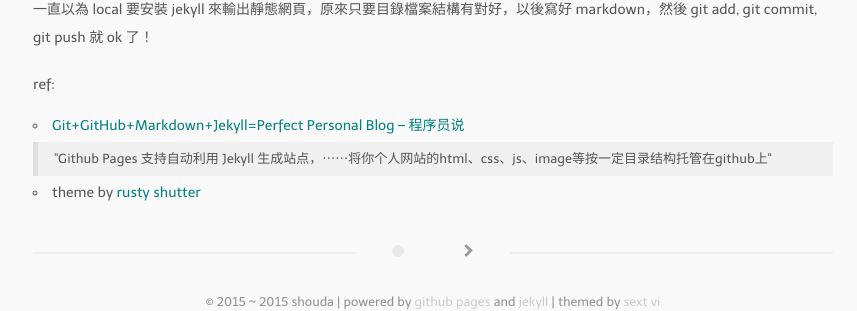
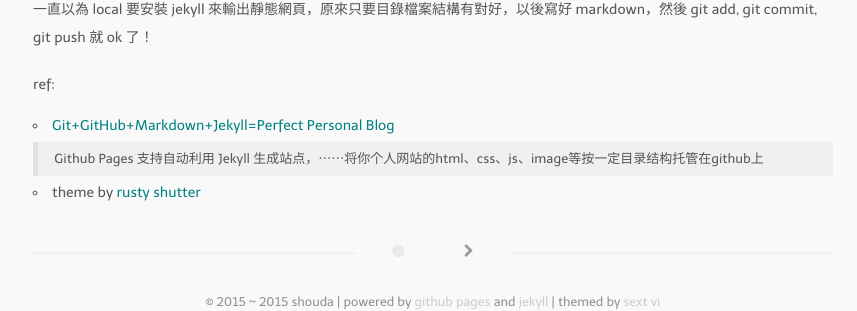
Before and after one commit to shouda/shouda.github.io, a Jekyll site: the page built from _posts/2015-02-11-hello-Jekyll.markdown, in a window 1280 px wide. Shown: the part 218-529 px from the top of the page, without its empty margins (207-1064 px from the left). Built offline with Jekyll 4.4.1, drawn with Linux system fonts in a browser that asks for light colours; nearby versions of some CDN libraries; Markdown is read by kramdown in place of the engine named in the settings.

Commit message:
update content

```diff
--- a/_posts/2015-02-11-hello-Jekyll.markdown
+++ b/_posts/2015-02-11-hello-Jekyll.markdown
@@ -10,7 +10,7 @@
 
 ref:
 
-* [Git+GitHub+Markdown+Jekyll=Perfect Personal Blog – 程序员说](http://www.devtalking.com/articles/git-gitHub-markdown-jekyll/)<br />
-<blockquote>"Github Pages 支持自动利用 Jekyll 生成站点，⋯⋯将你个人网站的html、css、js、image等按一定目录结构托管在github上"</blockquote>
+* [Git+GitHub+Markdown+Jekyll=Perfect Personal Blog](http://www.devtalking.com/articles/git-gitHub-markdown-jekyll/)<br />
+<blockquote>Github Pages 支持自动利用 Jekyll 生成站点，⋯⋯将你个人网站的html、css、js、image等按一定目录结构托管在github上</blockquote>
 
 * theme by [rusty shutter](http://lhzhang.com/)
```
